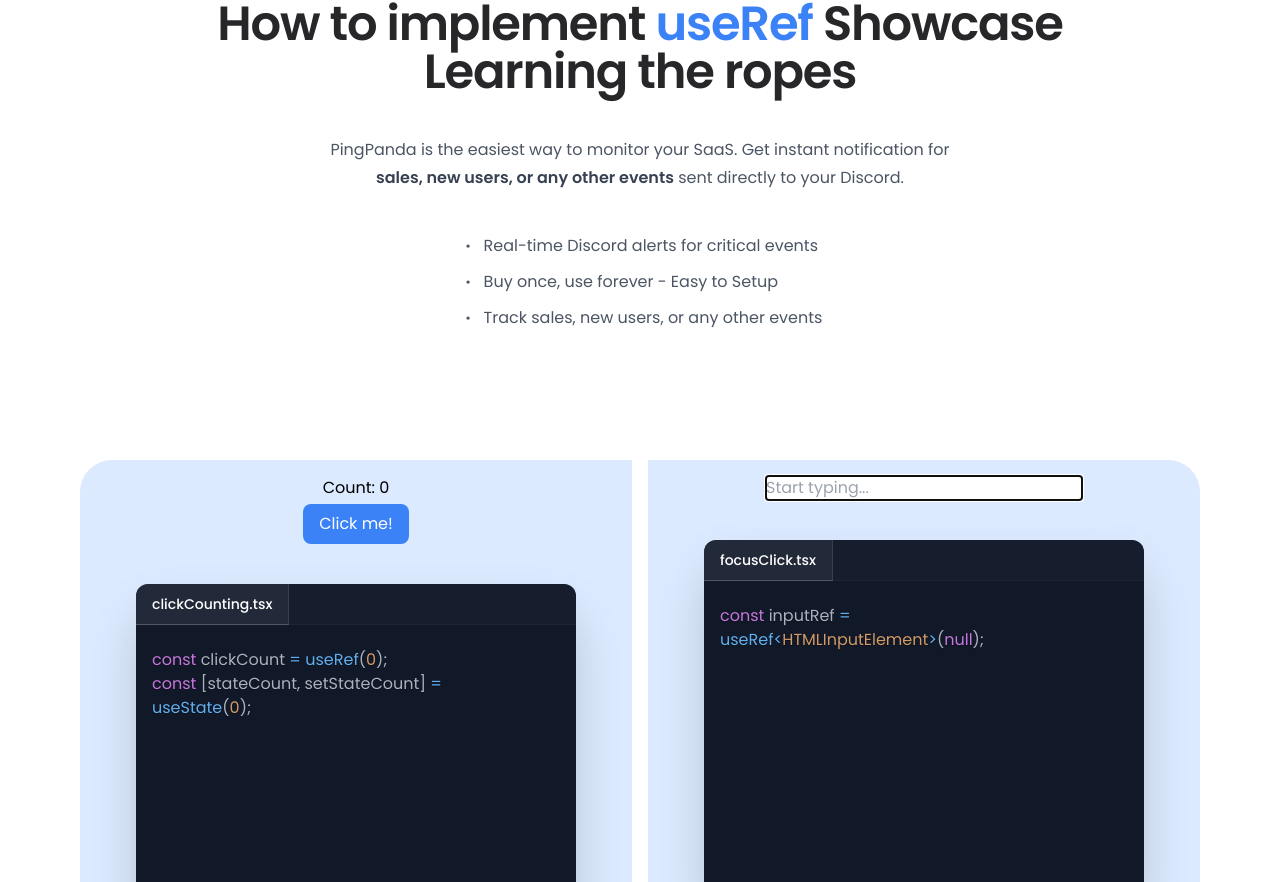
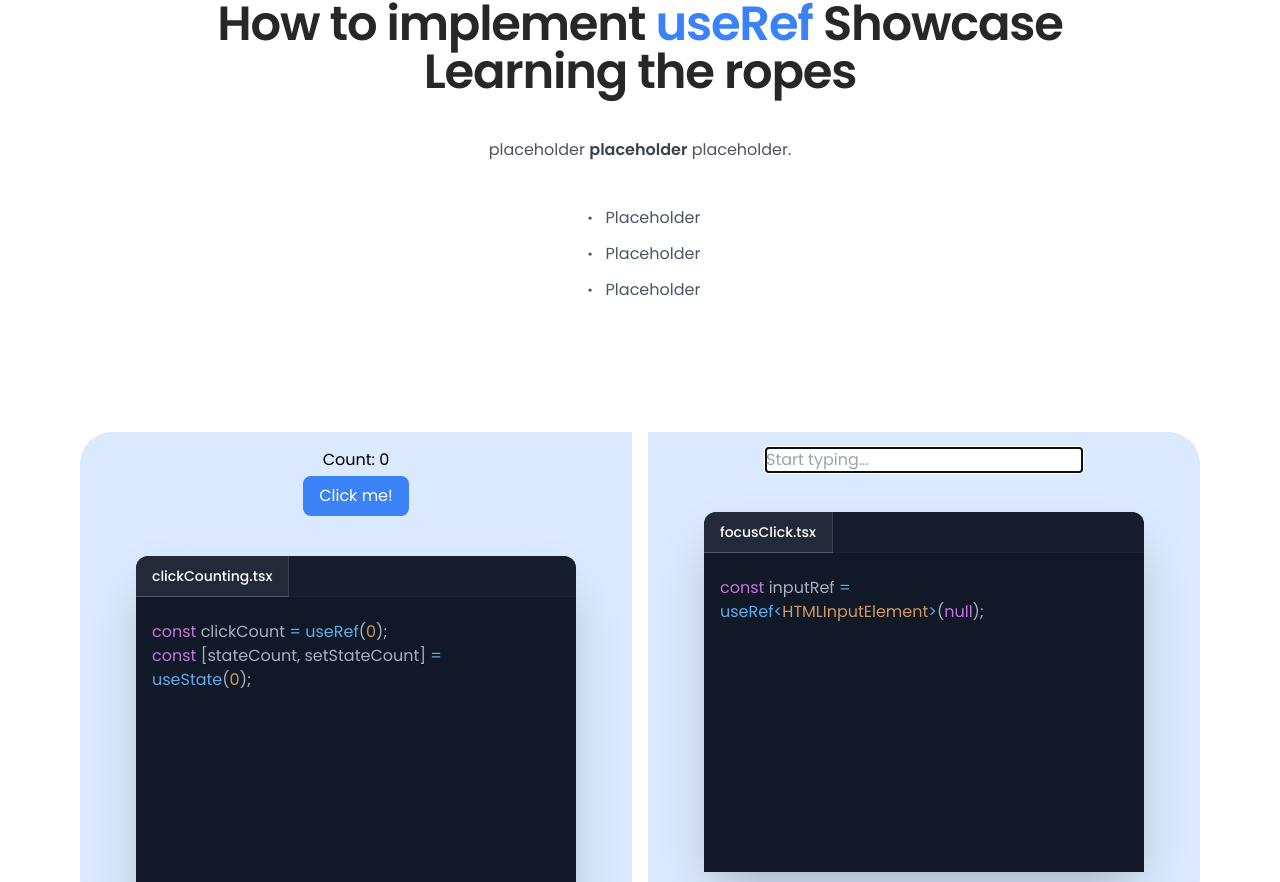
Before and after one commit to huynguyenj/demo_react_typescript, a React (Vite) app: page /useEffect_useRef in a window 1280 px wide. Shown: the part 3598-4480 px from the top of the page. Built offline with nearby package versions, Linux system fonts and the light colour scheme; no server answers.

Commit message:
more fixes

```diff
--- a/src/pages/reactHook/useEffect_useRef/useEffect_useRef.tsx
+++ b/src/pages/reactHook/useEffect_useRef/useEffect_useRef.tsx
@@ -818,17 +818,17 @@ null>(null);
               </Heading>
             </div>
 
-            <p className="text-base/7 text-gray-600 max-w-prose text-center text-pretty">PingPanda is the easiest way to monitor your SaaS. Get instant notification for
+            <p className="text-base/7 text-gray-600 max-w-prose text-center text-pretty">placeholder
               {" "}
-              <span className="font-semibold text-gray-700">sales, new users, or any other events</span>
+              <span className="font-semibold text-gray-700">placeholder</span>
               {" "}
-              sent directly to your Discord.</p>
+              placeholder.</p>
 
             <ul className="space-y-2 text-base/7 text-gray-600 text-left flex-col items-start">
               {[
-                "Real-time Discord alerts for critical events",
-                "Buy once, use forever - Easy to Setup",
-                "Track sales, new users, or any other events",
+                "Placeholder",
+                "Placeholder",
+                "Placeholder",
               ].map((item, index) => (
                 <li key={index} className="flex gap-1.5 items-center text-left">
                   <Dot className="size-5 shrink-0 text-brand-700" />
```
